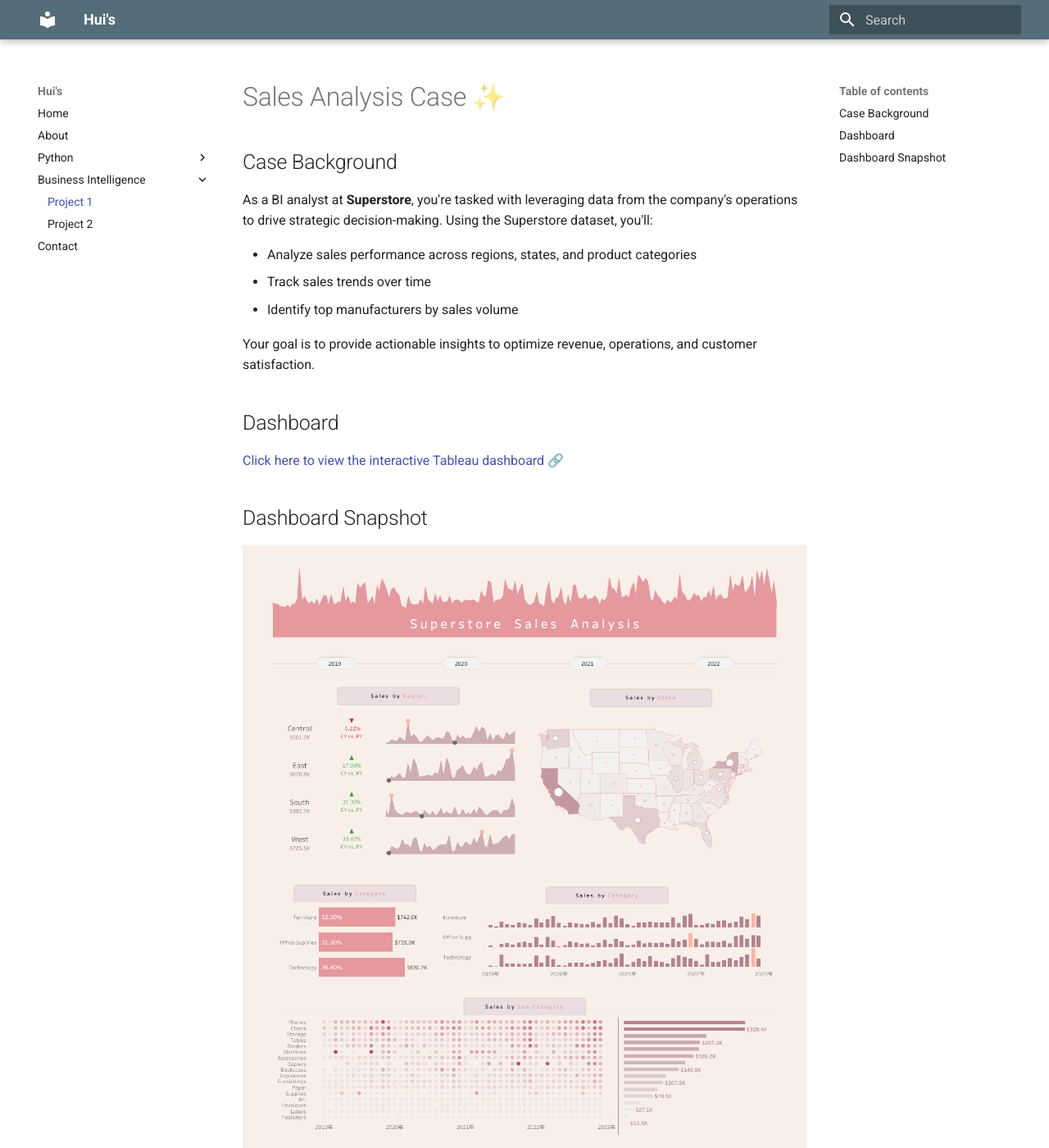
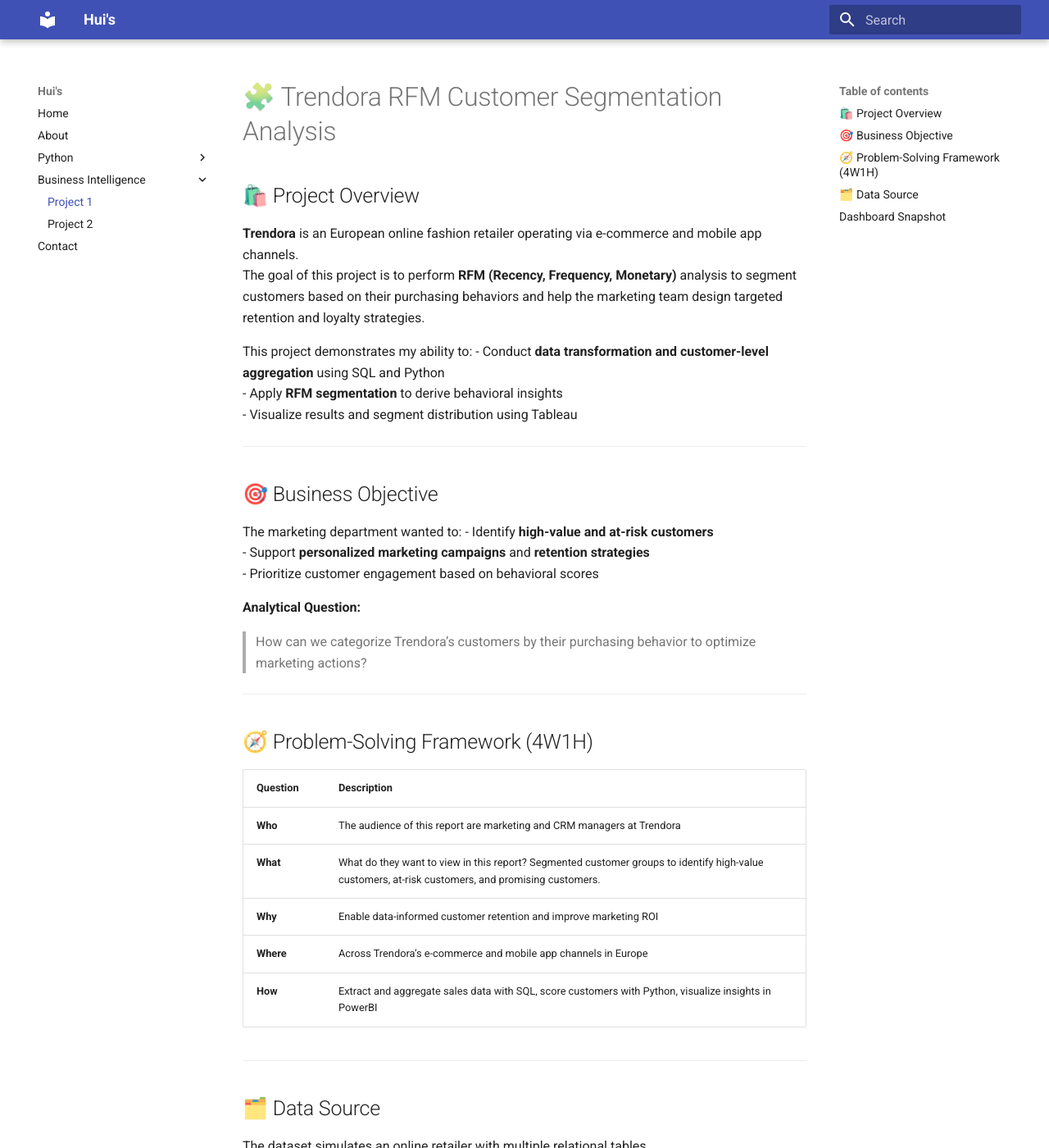
Before and after one commit to Huistorical/my-portfolio, an MkDocs documentation site: the page built from docs/projects/bi_project1.md, in a window 1280 px wide and 1400 px high. Shown: the whole window at 82% size. Built offline with MkDocs 1.6.1 and Material for MkDocs 9.7.7, drawn with Linux system fonts in a browser that asks for light colours; some of the changed text lies outside the part shown.

Commit message:
Added another model

```diff
--- a/docs/projects/bi_project1.md
+++ b/docs/projects/bi_project1.md
@@ -1,19 +1,52 @@
-# Sales Analysis Case ✨
+# 🧩 Trendora RFM Customer Segmentation Analysis
 
-## Case Background
-As a BI analyst at **Superstore**, you're tasked with leveraging data from the company's operations to drive strategic decision-making. Using the Superstore dataset, you'll:
+## 🛍️ Project Overview
+**Trendora** is an European online fashion retailer operating via e-commerce and mobile app channels.
+The goal of this project is to perform **RFM (Recency, Frequency, Monetary)** analysis to segment customers based on their purchasing behaviors and help the marketing team design targeted retention and loyalty strategies.
 
-- Analyze sales performance across regions, states, and product categories
-- Track sales trends over time
-- Identify top manufacturers by sales volume
+This project demonstrates my ability to:
+- Conduct **data transformation and customer-level aggregation** using SQL and Python
+- Apply **RFM segmentation** to derive behavioral insights
+- Visualize results and segment distribution using Tableau
 
-Your goal is to provide actionable insights to optimize revenue, operations, and customer satisfaction.
+---
 
-## Dashboard
-[Click here to view the interactive Tableau dashboard](https://public.tableau.com/app/profile/hui.li1478/viz/Superstore_salesanalysis_2/SuperstoreSalesDashboard) 🔗
+## 🎯 Business Objective
+The marketing department wanted to:
+- Identify **high-value and at-risk customers**
+- Support **personalized marketing campaigns** and **retention strategies**
+- Prioritize customer engagement based on behavioral scores
+
+**Analytical Question:**
+> How can we categorize Trendora’s customers by their purchasing behavior to optimize marketing actions?
+
+---
+
+## 🧭 Problem-Solving Framework (4W1H)
+
+| Question | Description |
+|-----------|--------------|
+| **Who** | The audience of this report are marketing and CRM managers at Trendora |
+| **What** | What do they want to view in this report? Segmented customer groups to identify high-value customers, at-risk customers, and promising customers.
+| **Why** | Enable data-informed customer retention and improve marketing ROI |
+| **Where** | Across Trendora’s e-commerce and mobile app channels in Europe |
+| **How** | Extract and aggregate sales data with SQL, score customers with Python, visualize insights in PowerBI |
+
+---
+
+## 🗂️ Data Source
+The dataset simulates an online retailer with multiple relational tables.
+For this RFM analysis, the key tables used were:
+
+| Table | Description |
+|--------|--------------|
+| **sales** | Order-level data (sale_id, customer_id, sale_date, total_amount) |
+| **customers** | Customer demographics (country, age_range, signup_date) |
+
+---
 
 ## Dashboard Snapshot
 
-![Sales Analysis Dashboard](../img/Superstore_Sales_Dashboard.png)
+![RFM Analysis Dashboard](../img/RFM.png)
 
 ---
--- a/mkdocs.yml
+++ b/mkdocs.yml
@@ -6,13 +6,12 @@
 theme:
   name: material
   palette:
-    scheme: default
-    primary: blue-grey
-    accent: teal
+    primary: indigo
+    accent: indigo
+    language: en
   font:
-    text: "Roboto"
-    code: "Roboto Mono"
-
+    text: Roboto
+    code: Roboto Mono
 
 nav:
   - Home: index.md
```
Also changed, not shown: docs/about.md (+5 -4 lines), docs/contact.md (+0 -5 lines), docs/index.md (+5 -5 lines), docs/projects/bi_project2.md (+19 -0 lines), docs/img/RFM.png (added), site/about/index.html, site/search/search_index.json, site/sitemap.xml, 2 other files.
